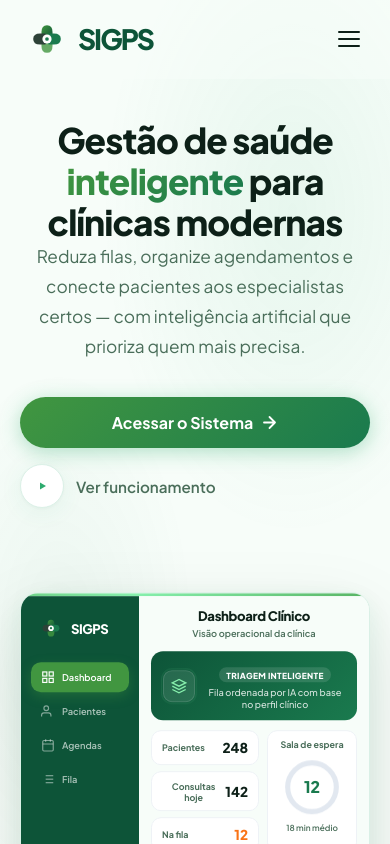
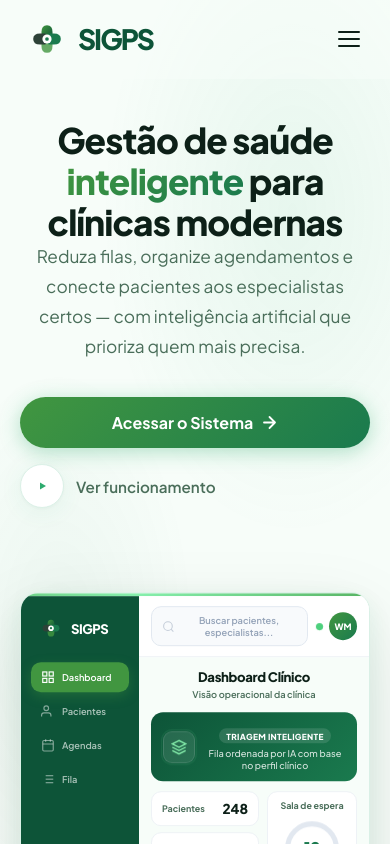
Before and after one commit to JosiasAz/SIGPS-Frontend, an Angular app: page / in a window 390 px wide. Shown: the top 844 px of the page. Built offline with nearby package versions, Linux system fonts and the light colour scheme.

Commit message:
feat: implement landing page component with responsive navigation and hero section

```diff
--- a/src/app/pages/landing-page/landing-page.component.html
+++ b/src/app/pages/landing-page/landing-page.component.html
@@ -95,7 +95,7 @@
             </aside>
 
             <div class="sigps-main">
-              <header class="sigps-topbar">
+              <div class="sigps-topbar">
                 <div class="sigps-search">
                   <svg width="13" height="13" viewBox="0 0 24 24" fill="none" stroke="currentColor" stroke-width="2"><circle cx="11" cy="11" r="8"/><line x1="21" y1="21" x2="16.65" y2="16.65"/></svg>
                   Buscar pacientes, especialistas...
@@ -104,7 +104,7 @@
                   <span class="sigps-user-dot"></span>
                   <div class="sigps-user-avatar">WM</div>
                 </div>
-              </header>
+              </div>
 
               <div class="sigps-page">
                 <div class="sigps-page-head">
```
